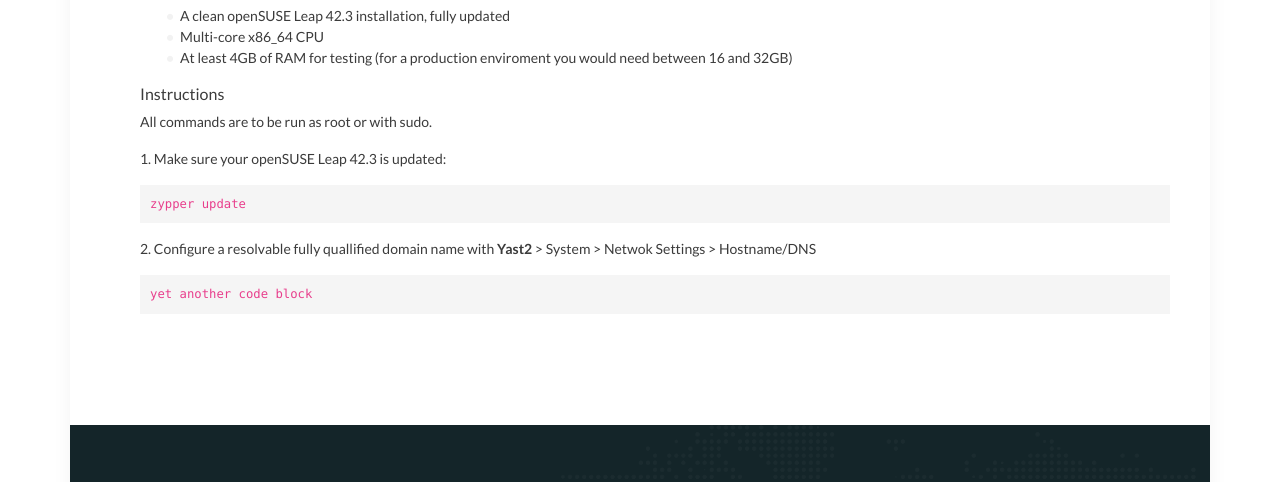
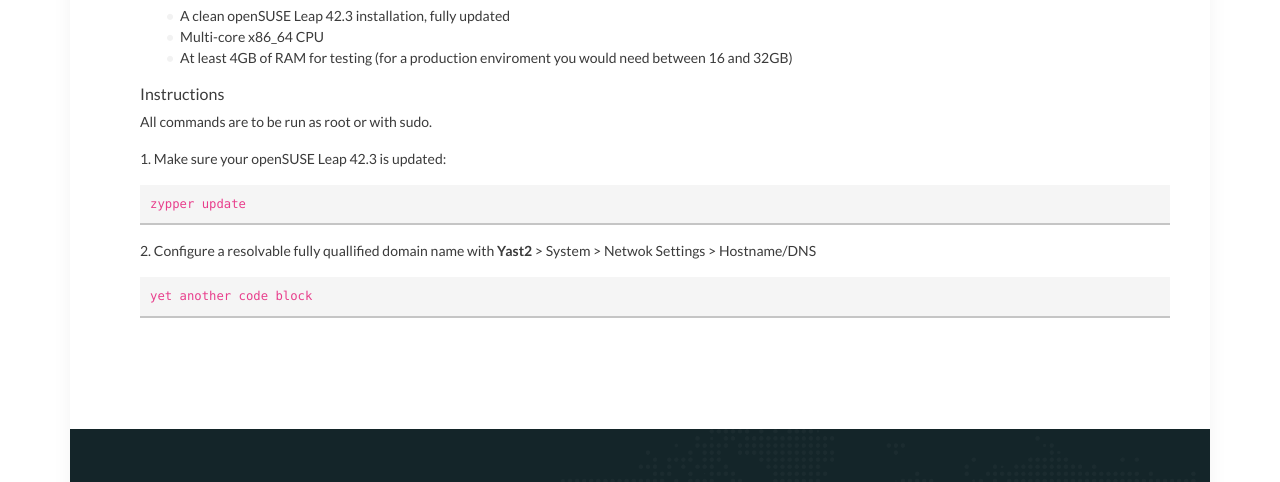
Before and after one commit to en3sis/uyuni-website, a website: page pages/patch-notes.html in a window 1280 px wide. Shown: the part 840-1322 px from the top of the page. Drawn offline with nearby package versions, Linux system fonts and the light colour scheme.

Commit message:
Small changes

```diff
--- a/css/index.css
+++ b/css/index.css
@@ -41,6 +41,7 @@ code {
   padding: 10px;
   display: block;
   margin: 15px 0;
+  border-bottom: 2px solid #c5c5c5
 }
 
 .content-padding{
```
